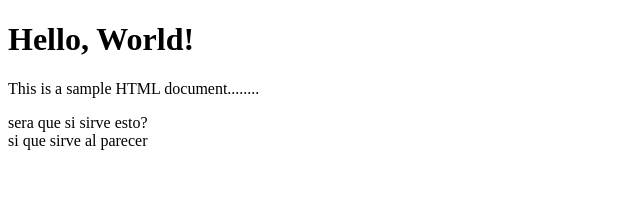
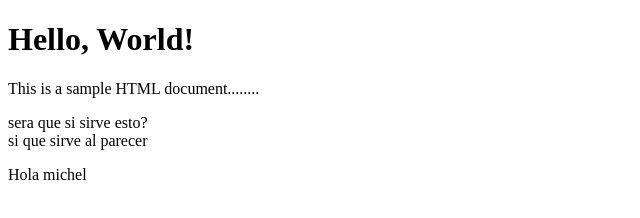
Before and after one commit to Heinbrejkhof/FirstLocalProyect, a plain HTML site: page index.html in a window 1280 px wide. Shown: the whole page, without its empty margins (0-640 px from the left). Drawn offline with Linux system fonts and the light colour scheme.

Commit message:
saludando

```diff
--- a/index.html
+++ b/index.html
@@ -10,5 +10,6 @@
     <p>This is a sample HTML document........</p>
     <div>sera que si sirve esto?</div>
     <div>si que sirve al parecer</div>
+    <p>Hola michel</p>
 </body>
 </html>
```
